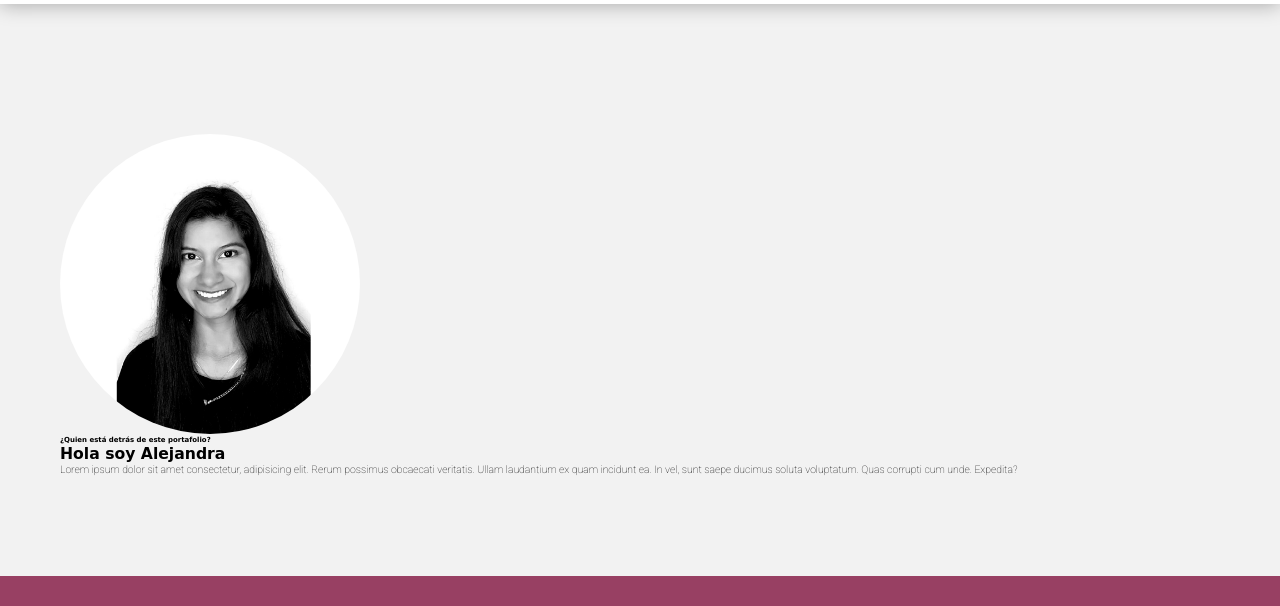
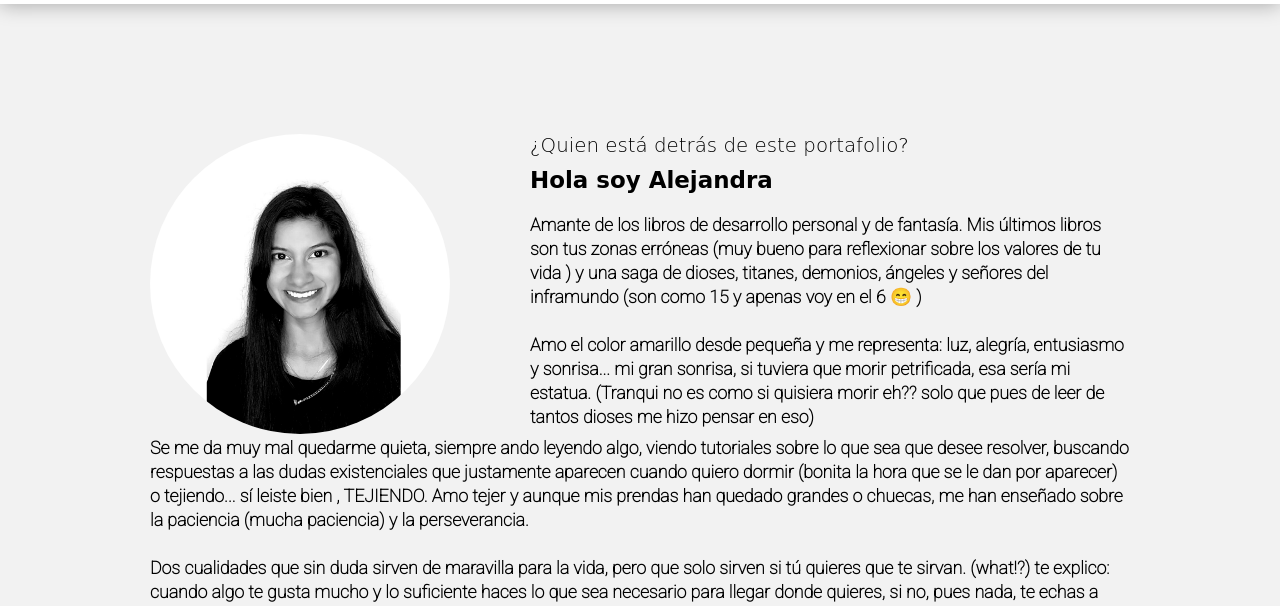
Before and after one commit to malemartinez/portafolio-base, a plain HTML site: page Sobremi.html in a window 1280 px wide. Shown: the part 60-666 px from the top of the page. Drawn offline with Linux system fonts and the light colour scheme; a web font is replaced by a local one.

Commit message:
maquetado de seccion sobre mi

```diff
--- a/Sobremi.html
+++ b/Sobremi.html
@@ -36,15 +36,29 @@
     <main>
         <div>
             <section class="section-contacto">
+                <div class="section-flex-container">
 
-                <figure>
-                    <img src="./imagenes/foto perfil2.png" alt="imagenPerfil" class="img-contact" alt="">
-                </figure>
-                <div>
-                    <h6>¿Quien está detrás de este portafolio?</h6>
-                    <h1>Hola soy Alejandra</h1>
-                    <p>Lorem ipsum dolor sit amet consectetur, adipisicing elit. Rerum possimus obcaecati veritatis. Ullam laudantium ex quam incidunt ea. In vel, sunt saepe ducimus soluta voluptatum. Quas corrupti cum unde. Expedita?</p>
+                    <figure>
+                        <img src="./imagenes/foto perfil2.png" alt="imagenPerfil" class="img-contact" alt="">
+                    </figure>
+                    <div class="contact-flex-container">
+                        <h6 class="question-contact">¿Quien está detrás de este portafolio?</h6>
+                        <h1 class="title-contact">Hola soy Alejandra</h1>
+                        <p class="text-contact">Amante de los libros de desarrollo personal y de fantasía.
+                            Mis últimos libros son tus zonas erróneas (muy bueno para reflexionar sobre los valores de tu vida ) y una saga de dioses, titanes,
+                            demonios, ángeles y señores del inframundo (son como 15 y apenas voy en el 6 😁 ) <br><br>
+
+                            Amo el color amarillo desde pequeña y me representa: luz, alegría, entusiasmo y sonrisa... mi gran sonrisa, si tuviera que morir petrificada, esa sería mi estatua. (Tranqui no es como si quisiera morir eh?? solo que pues de leer de tantos dioses me hizo pensar en eso)
+                        </p>
+                    </div>
                 </div>
+
+                <p class="text-contact">Se me da muy mal quedarme quieta, siempre ando leyendo algo, viendo tutoriales sobre lo que sea que desee resolver, buscando respuestas a las dudas existenciales que justamente aparecen cuando quiero dormir (bonita la hora que se le dan por aparecer) o tejiendo... sí leiste bien , TEJIENDO. Amo tejer y aunque mis prendas han quedado grandes o chuecas, me han enseñado sobre la paciencia (mucha paciencia) y la perseverancia. <br><br>
+                    Dos cualidades que sin duda sirven de maravilla para la vida, pero que solo sirven si tú quieres que te sirvan. (what!?) te explico: cuando algo te gusta mucho y lo suficiente haces lo que sea necesario para llegar donde quieres, si no, pues nada, te echas a dormir y a quejarte de que nada funciona y te llenas de un montón de excusas que solo justifican tu falta de interés. Y lo digo porque también he estado en esa situación como todos (creo yo).</p>
+                <p class="text-contact">Encontré el código de casualidad (o el destino). Andaba estudiando sobre el SEO de las páginas web y me topé con etiquetas y archivos html de páginas y como no entendia un carajo, pues la curiosidad por aprender más me hizo adentrarme en éste fabuloso mundo que ahora amo... y digo amo porque en serio hay que amar esto para seguir y no desfallecer... cosas que he aprendido de la programación es manejar la frustración y el estrés... jámas me habia sentido tan frustrada como haciendo código donde la mayoría de las veces me la paso mas debbugueando (¿esa palabra existirá?) y leyendo código que escribiéndolo. <br><br>
+                    Un día leí que un programador se la pasaba 80% leyendo código y 20% escribiendo... y cuanta razón tenía. Ahora hasta metódico te hace, porque todo se ve distinto. Las cosas que normalmente haces te das cuenta que las puedes resolver programando.</p>
+                <p class="text-contact">Por ejemplo yo estudié física y había que resolver un montón de cosas a mano (obvio para aprender y entender bien el proceso) y me encontré a mí misma resolviendo de nuevo problemas básicos a MANO!! y mi cerebro dijo: hey no perdamos tiempo rayandole a esto y mejor hagamos una función que lo resuelva, y yo como o.O (¿de verdad estoy pensando eso? Fue una conversación linda entre mi cerebro y yo, o mi conciencia 😉)
+                    Entonces me dí cuenta que esta profesión no es solo para ganar dinero y sobrevivir en este mundo, digo que también sirve un montón para el desarrollo personal, y como yo amo todo lo que tenga que ver con el desarrollo, me he encontrado a mí misma reflexionando sobre lo diferente que me siento ahora por lo que he aprendido y desarrollado, que quizás aún no sea mucho, pero con paciencia y dedicación aprenderé y desarrollaré mejores soluciones para mí y para los demás. Y como dice mi youtuber favorito: "No programen para solucionar problemas, programen para crear soluciones." by Dalto.</p>
             </section>
         </div>
     </main>
@@ -69,7 +83,7 @@
         </ul>
 
         <div>
-            <p class="msm-footer">Hecho con ❤ por Aleja Martínez</p>
+            <p class="msm-footer">Hecho con 💛 por Aleja Martínez</p>
         </div>
     </footer>
 </body>
--- a/css/sobreMi.css
+++ b/css/sobreMi.css
@@ -79,7 +79,7 @@ body{
 /* estilos para el main section */
 main .section-contacto{
     background-color: #f2f2f2ff;
-    padding: 100px 60px;
+    padding: 100px 150px;
     margin-top: 30px;
 }
 .img-contact-container{
@@ -94,6 +94,29 @@ main .section-contacto{
     border-radius: 50%;
 }
 
+.section-flex-container{
+    display: flex;
+}
+.section-flex-container figure{
+    margin-right: 80px;
+}
+.contact-flex-container{
+    max-width: 700px;
+}
+.question-contact{
+    font-size: 1.9rem;
+    font-weight: 300;
+    margin-bottom: 10px;
+}
+.title-contact{
+    font-size: 2.2rem;
+    margin-bottom: 20px;
+}
+.text-contact{
+    font-size: 1.7rem;
+    line-height: 24px;
+    font-weight: bold;
+}
 /* footer */
 footer{
     display: flex;
@@ -123,7 +146,7 @@ footer{
     color: var(--primary-color);
     border: 1px solid #fff;
 }
-.redes-icons .circulo-redes:hover{
+.redes-icons .circulo-redes:hover {
     background-color: var(--primary-color);
     color: white;
 }
```
